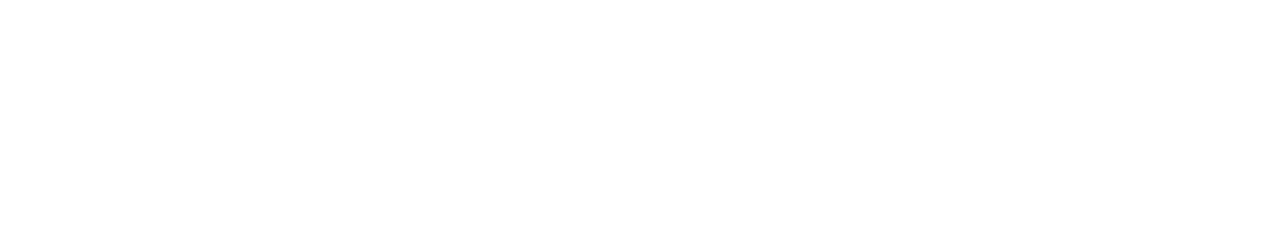
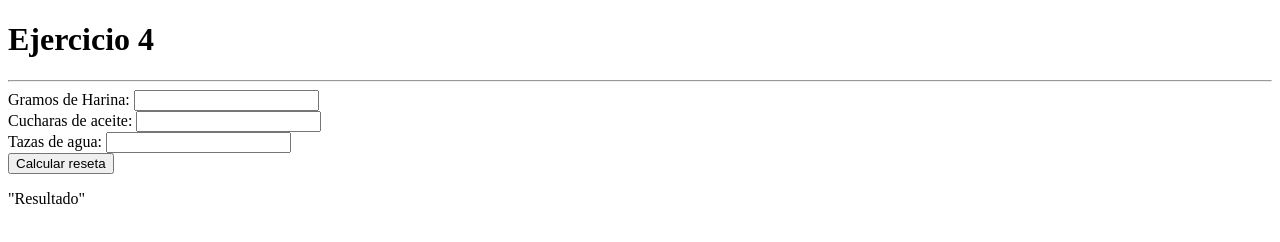
Before and after one commit to gonza87/Programacion1, a plain HTML site: page Practico0/Ejercicios/ejercicio4.html in a window 1280 px wide. Drawn offline with Linux system fonts and the light colour scheme.

Commit message:
ejercicio4

```diff
--- a/Practico0/Ejercicios/ejercicio4.html
+++ b/Practico0/Ejercicios/ejercicio4.html
@@ -6,6 +6,26 @@
     <title>Ejercicio 4 - Practico 0</title>
 </head>
 <body>
+    <h1>Ejercicio 4</h1>
+    <hr>
+    <label for="gramos">Gramos de Harina:</label>
+    <input type="number" id="gramos">
+    <br>
+    <label for="cucharas">Cucharas de aceite:</label>
+    <input type="number" id="cucharas">
+    <br>
+    <label for="tazas">Tazas de agua:</label>
+    <input type="number" id="tazas">
+    <br>
+    <button>Calcular reseta</button>
+    <p>"Resultado"</p>
 
 </body>
 </html>
+
+
+
+<!-- 4- Crear tres campos para ingreso de cantidades disponibles para una receta.
+Un campo tendrá etiqueta de '"gramos de harina", otro "cucharadas de aceite" y otro
+"tazas de agua". Finalmente crear un botón "Calcular recetas"
+y un párrafo donde mostrar un resultado.-->
```
Also changed, not shown: Practico0/index.html (+2 -0 lines).
